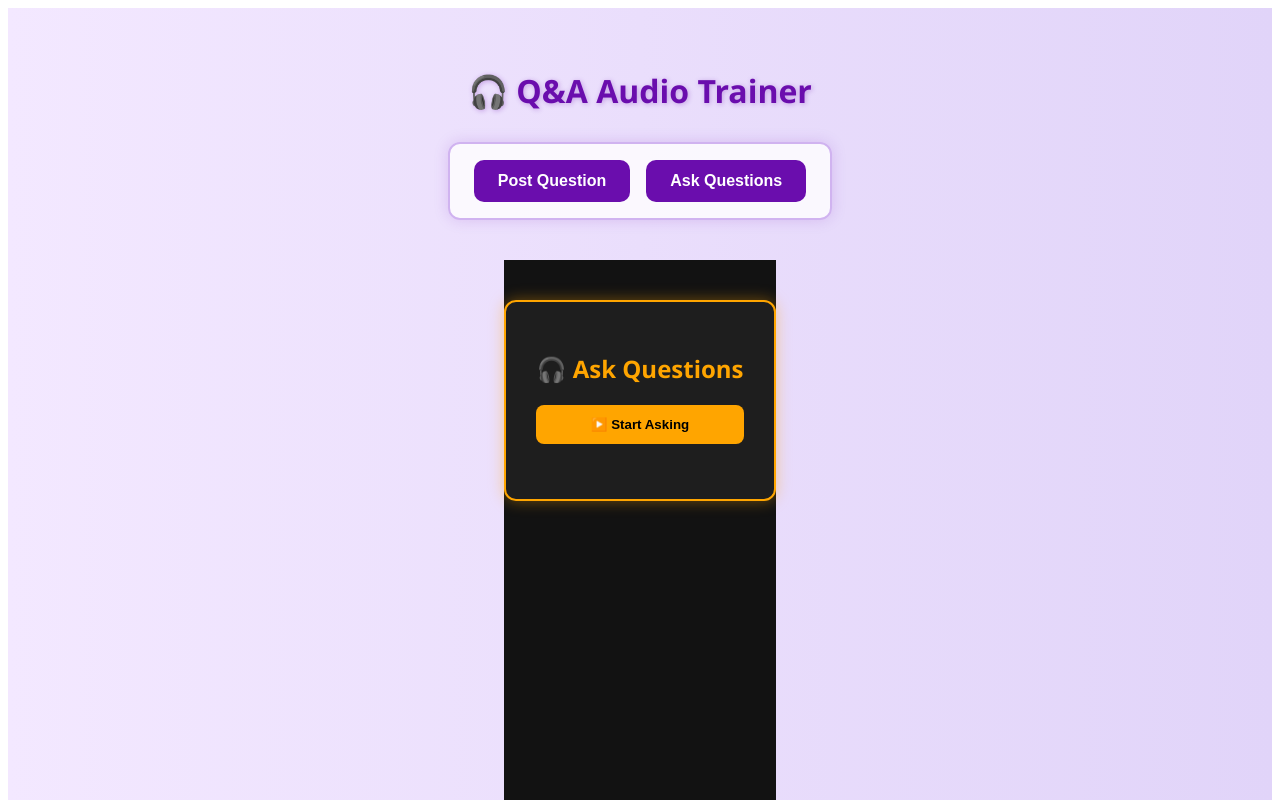
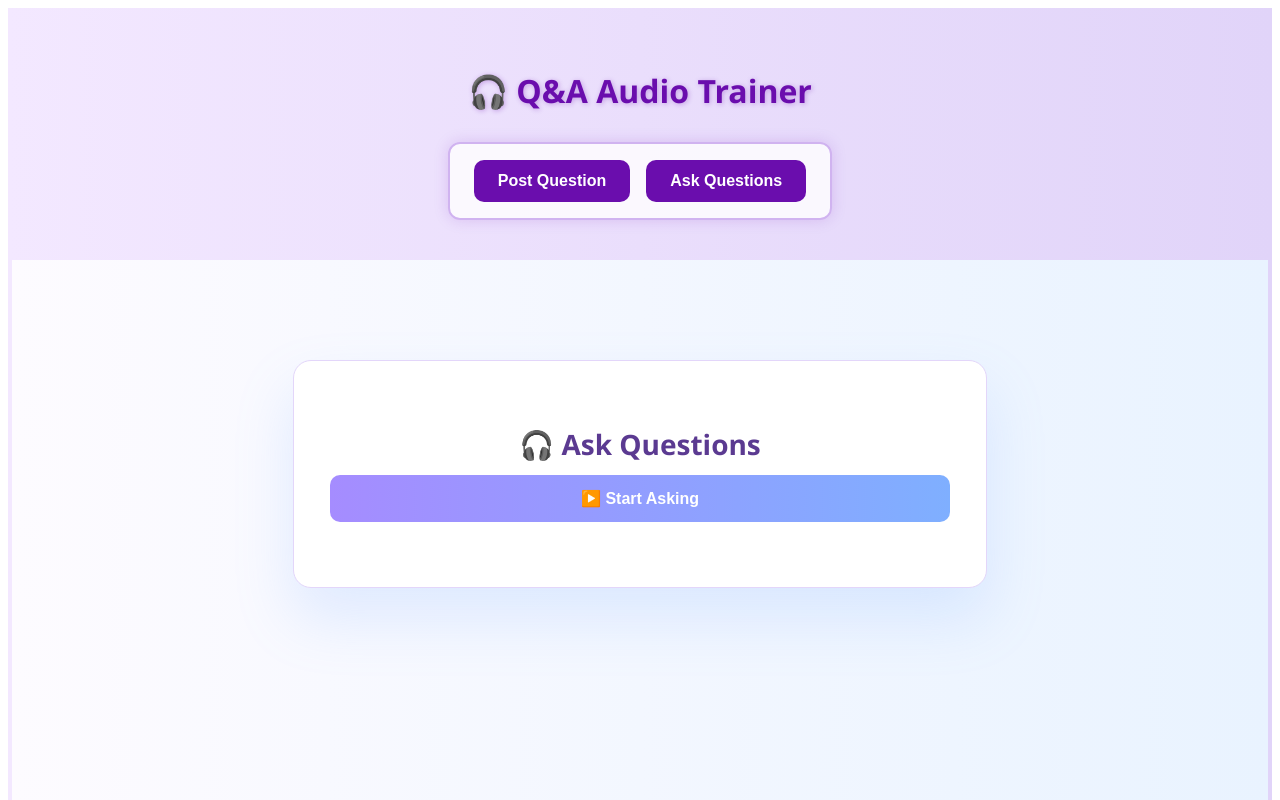
Before and after one commit to geadakishore/qa-audio-trainer, a React (Create React App) app in the folder frontend/: page /ask in a window 1280 px wide. Shown: the top 800 px of the page. Built offline with nearby package versions, Linux system fonts and the light colour scheme.

Commit message:
Update AskingPage.css(added css)

```diff
--- a/frontend/src/components/AskingPage.css
+++ b/frontend/src/components/AskingPage.css
@@ -1,72 +1,111 @@
 .asking-container {
-  background-color: #121212;
+  background: linear-gradient(to right, #fdfbff, #e9f3ff); /* soft lavender to light sky */
   min-height: 100vh;
+  min-width:100%;
   display: flex;
   justify-content: center;
   align-items: flex-start;
-  padding: 40px 0;
+  padding: 60px 16px;
+  font-family: 'Poppins', 'Segoe UI', sans-serif;
 }
 
 .asking-box {
-  background-color: #1e1e1e;
-  border: 2px solid orange;
-  padding: 30px;
-  border-radius: 12px;
-  width: 90%;
-  max-width: 600px;
-  color: white;
-  box-shadow: 0 0 15px rgba(255, 165, 0, 0.4);
+  background-color: #ffffff;
+  padding: 40px 36px;
+  border-radius: 18px;
+  max-width: 620px;
+  width: 100%;
+  box-shadow: 0 30px 60px rgba(127, 175, 255, 0.2);
+  border: 1px solid #e3d6fa;
+  animation: fadeInUp 0.5s ease;
+  margin-top: 40px;
+}
+
+@keyframes fadeInUp {
+  from {
+    transform: translateY(30px);
+    opacity: 0;
+  }
+  to {
+    transform: translateY(0);
+    opacity: 1;
+  }
 }
 
 .asking-box h2 {
-  color: orange;
   text-align: center;
+  color: #5b3a91;
+  font-size: 28px;
+  font-weight: 700;
+  margin-bottom: 12px;
+}
+
+/* Start/Stop Button */
+.ask-toggle-btn {
+  width: 100%;
+  padding: 14px;
+  font-weight: 600;
+  background: linear-gradient(to right, #a58cff, #7fafff);
+  color: white;
+  border: none;
+  border-radius: 10px;
+  margin-bottom: 25px;
+  cursor: pointer;
+  transition: 0.3s ease all;
+  font-size: 16px;
+}
+
+.ask-toggle-btn.stop {
+  background: linear-gradient(to right, #ff6f61, #ff8a65);
+}
+
+.ask-toggle-btn:hover {
+  transform: scale(1.02);
+}
+
+/* QA Card Styling */
+.qa-card {
+  background-color: #f8f9ff;
+  border-radius: 14px;
+  padding: 24px;
+  margin-top: 20px;
+  box-shadow: 0 6px 16px rgba(142, 174, 255, 0.2);
+  border: 1px solid #d6d8f0;
+  animation: fadeInUp 0.5s ease;
+}
+
+.qa-block {
   margin-bottom: 20px;
 }
 
-.ask-toggle-btn {
-  width: 100%;
-  padding: 12px;
-  font-weight: bold;
-  background-color: orange;
-  color: black;
-  border: none;
-  border-radius: 8px;
-  margin-bottom: 25px;
-  cursor: pointer;
-  transition: background-color 0.3s;
-}
-
-.ask-toggle-btn.stop {
-  background-color: #e64a19;
-  color: white;
-}
-
-.ask-toggle-btn:hover {
-  background-color: #ff9800;
-}
-
-.qa-card {
-  background-color: #2c2c2c;
-  border-radius: 10px;
-  padding: 20px;
-  margin-top: 10px;
-  box-shadow: 0 0 10px rgba(255, 165, 0, 0.3);
-}
-
-.qa-block {
-  margin-bottom: 15px;
-}
-
 .qa-block h3 {
-  color: orange;
+  color: #5b3a91;
+  font-size: 16px;
+  margin-bottom: 6px;
 }
 
 .qa-block.answer h3 {
-  color: #00e676;
+  color: #2e7d32; /* calm green */
 }
 
+.qa-block p {
+  color: #333;
+  font-size: 15px;
+  margin-top: 4px;
+}
+
+/* Audio Player */
 audio {
   width: 100%;
-  margin-top: 10px;
+  margin-top: 16px;
+  border-radius: 6px;
 }
+
+/* Optional Footer Message */
+.asking-box .footer-text {
+  text-align: center;
+  margin-top: 28px;
+  font-size: 13px;
+  color: #7a7a9d;
+  font-style: italic;
+}
```
